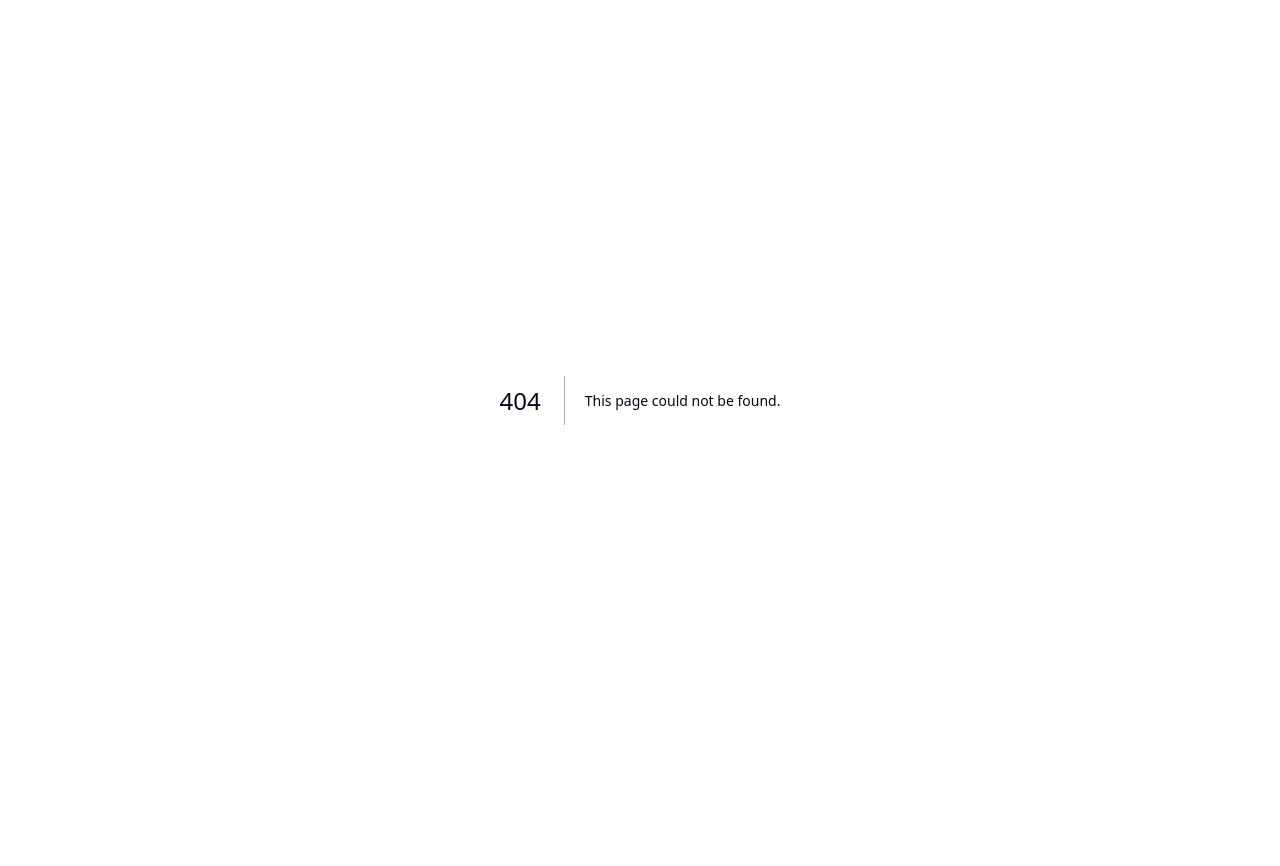
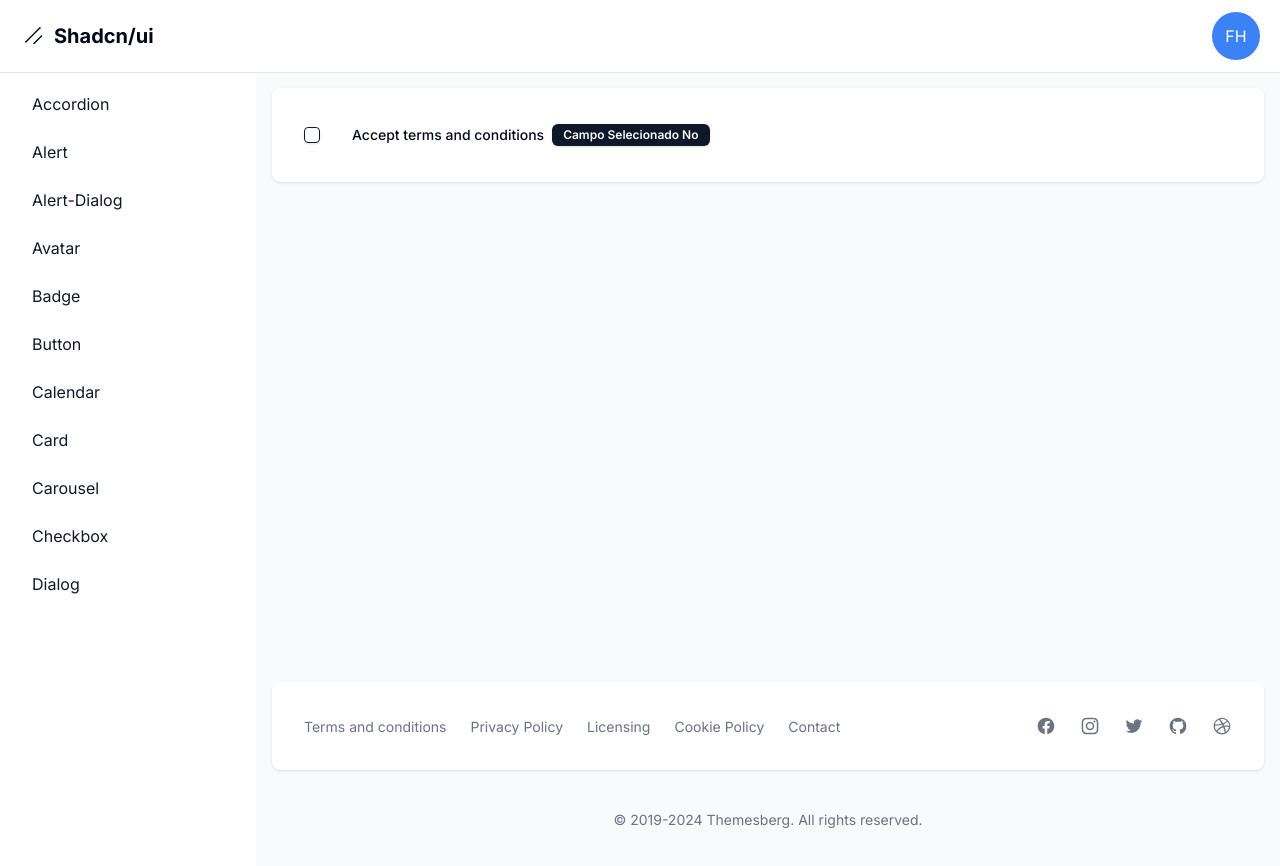
Before and after one commit to Galbfran/shadnc-ui, a Next.js app: page /dashboard/checkbox in a window 1280 px wide. Before the commit this address had no page. Shown: the top 866 px of the page. Before the commit the page ends 800 px from the top, so only its background shows below. Built offline with nearby package versions, Linux system fonts and the light colour scheme.

Commit message:
add ( ckeckbox )

```diff
--- a/package.json
+++ b/package.json
@@ -12,6 +12,7 @@
     "@radix-ui/react-accordion": "^1.2.2",
     "@radix-ui/react-alert-dialog": "^1.1.4",
     "@radix-ui/react-avatar": "^1.1.2",
+    "@radix-ui/react-checkbox": "^1.1.3",
     "@radix-ui/react-dialog": "^1.1.4",
     "@radix-ui/react-label": "^2.1.1",
     "@radix-ui/react-slot": "^1.1.1",
--- /dev/null
+++ b/src/app/dashboard/checkbox/page.tsx
@@ -0,0 +1,27 @@
+"use client";
+import { Badge } from "@/components/ui/badge";
+import { Checkbox } from "@/components/ui/checkbox";
+import { useEffect, useState } from "react";
+
+
+
+
+export default function Page() {
+    const [checked, setChecked] = useState(false);
+    useEffect(() => {
+
+    }, [checked])
+    return (
+        <div className="flex items-center space-x-2">
+            <Checkbox id="terms" checked={checked} onCheckedChange={() => setChecked(!checked)} />
+            <div className="w-4"></div>
+            <label
+                htmlFor="terms"
+                className="m-2 text-sm font-medium leading-none peer-disabled:cursor-not-allowed peer-disabled:opacity-70"
+            >
+                Accept terms and conditions
+            </label>
+            <Badge > Campo Selecionado {checked ? "Si" : "No"}</Badge>
+        </div>
+    );
+}
--- a/src/app/dashboard/layout.tsx
+++ b/src/app/dashboard/layout.tsx
@@ -11,6 +11,7 @@
     { name: "avatar", href: "avatar" },
     { name: "card", href: "card" },
     { name: "carousel", href: "carousel" },
+    { name: "checkbox", href: "checkbox" },
 ].sort((a, b) => a.name.localeCompare(b.name));
 
 export default function DashboardLayout({
--- /dev/null
+++ b/src/components/ui/checkbox.tsx
@@ -0,0 +1,30 @@
+"use client"
+
+import * as React from "react"
+import * as CheckboxPrimitive from "@radix-ui/react-checkbox"
+import { Check } from "lucide-react"
+
+import { cn } from "@/lib/utils"
+
+const Checkbox = React.forwardRef<
+  React.ElementRef<typeof CheckboxPrimitive.Root>,
+  React.ComponentPropsWithoutRef<typeof CheckboxPrimitive.Root>
+>(({ className, ...props }, ref) => (
+  <CheckboxPrimitive.Root
+    ref={ref}
+    className={cn(
+      "peer h-4 w-4 shrink-0 rounded-sm border border-primary shadow focus-visible:outline-none focus-visible:ring-1 focus-visible:ring-ring disabled:cursor-not-allowed disabled:opacity-50 data-[state=checked]:bg-primary data-[state=checked]:text-primary-foreground",
+      className
+    )}
+    {...props}
+  >
+    <CheckboxPrimitive.Indicator
+      className={cn("flex items-center justify-center text-current")}
+    >
+      <Check className="h-4 w-4" />
+    </CheckboxPrimitive.Indicator>
+  </CheckboxPrimitive.Root>
+))
+Checkbox.displayName = CheckboxPrimitive.Root.displayName
+
+export { Checkbox }
```
Also changed, not shown: 1 other file (tests, documents, lock files or other folders).
